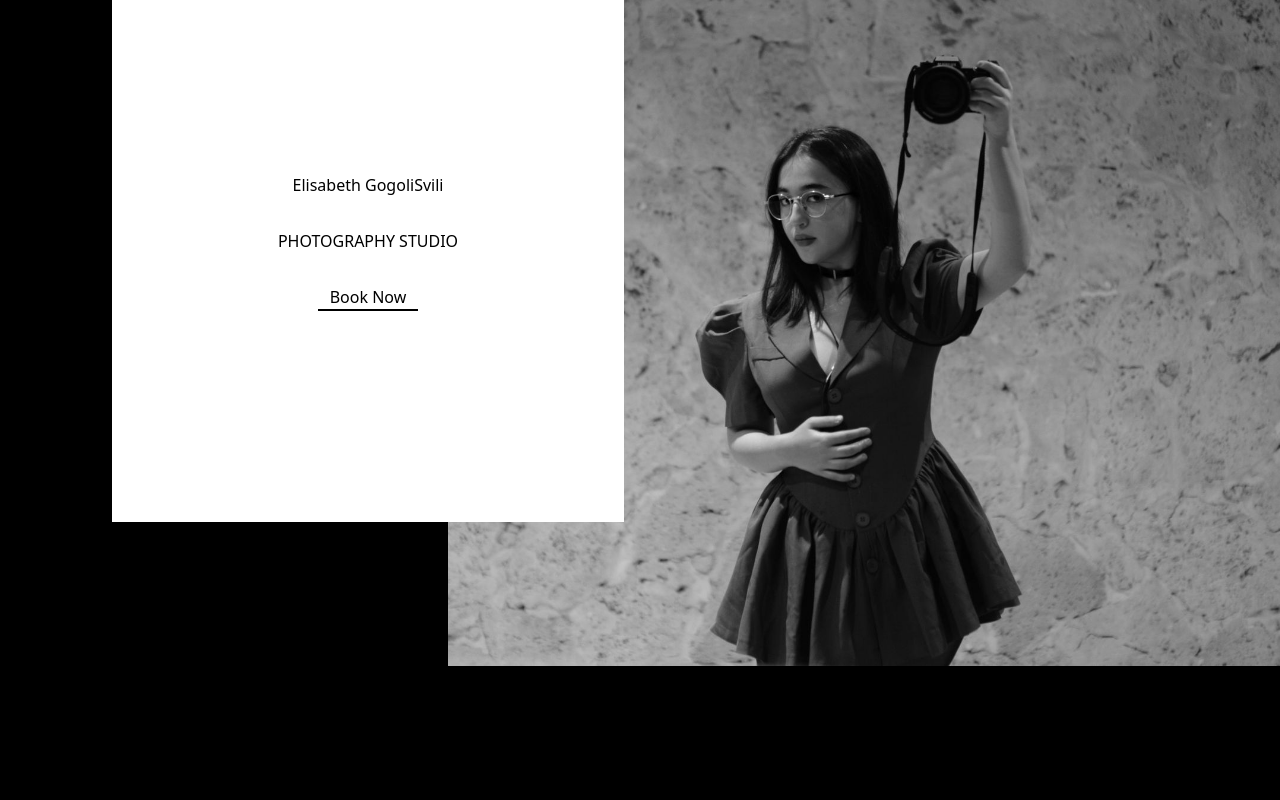
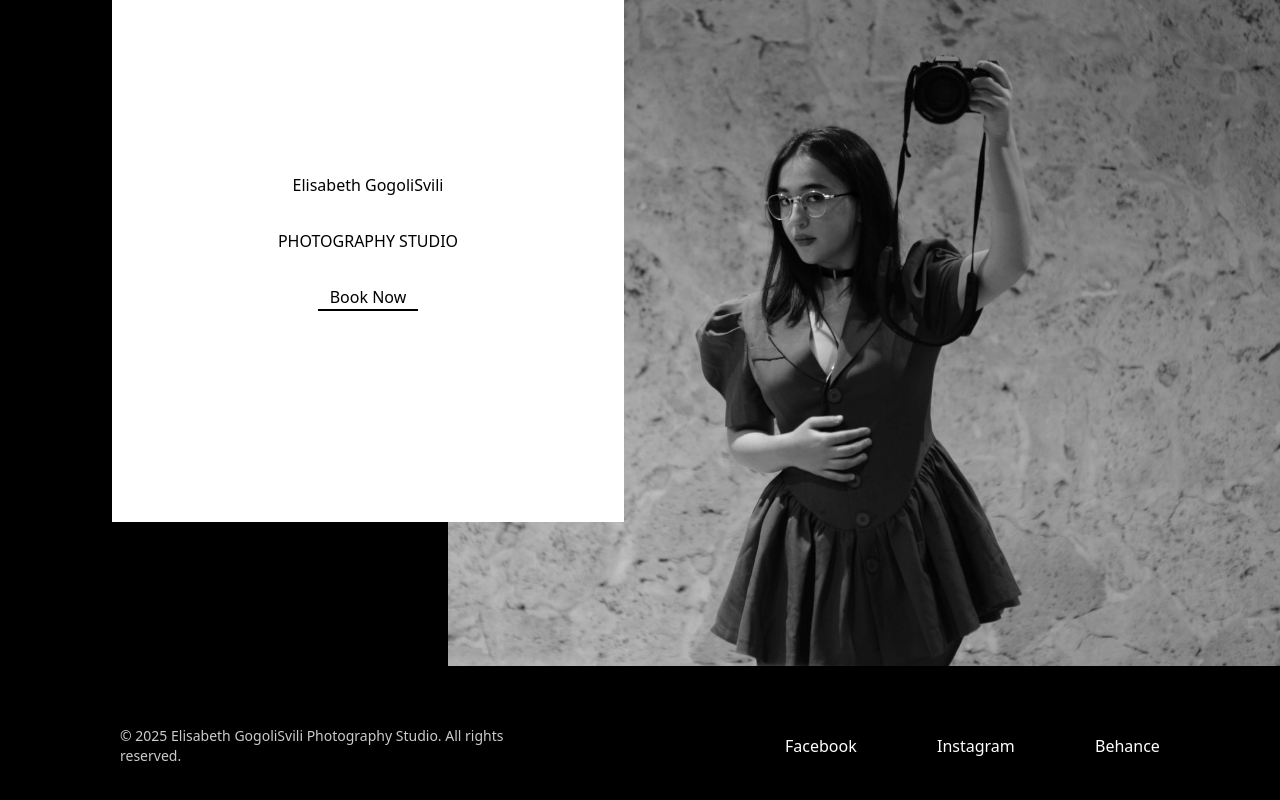
Before and after one commit to Machakhleli/Elisabeths, a React (Vite) app: page / in a window 1280 px wide. Shown: the part 254-1054 px from the top of the page. Before the commit the page ends 920 px from the top, so only its background shows below. Built offline with nearby package versions, Linux system fonts and the light colour scheme.

Commit message:
feat: created and done footer with styling

```diff
--- a/index.html
+++ b/index.html
@@ -4,7 +4,7 @@
     <meta charset="UTF-8" />
     <link rel="icon" type="image/svg+xml" href="/vite.svg" />
     <meta name="viewport" content="width=device-width, initial-scale=1.0" />
-    <title>elisabeths</title>
+    <title>Elisabeths</title>
   </head>
   <body>
     <div id="root"></div>
--- a/src/App.jsx
+++ b/src/App.jsx
@@ -1,12 +1,14 @@
 import { useState } from "react";
 import Header from "./components/Header";
 import MainPage from "./components/Main-Page";
+import Footer from "./components/Footer";
 
 function App() {
   return (
     <>
       <Header />
       <MainPage />
+      <Footer />
     </>
   );
 }
--- /dev/null
+++ b/src/components/Footer.jsx
@@ -0,0 +1,15 @@
+export default function Footer() {
+  return (
+    <footer className=" footer ">
+      <span className="footer-text">
+        © {new Date().getFullYear()} Elisabeth GogoliSvili Photography Studio.
+        All rights reserved.
+      </span>
+      <div className="footer-social-media">
+        <span className="social-link">Facebook</span>
+        <span className="social-link">Instagram</span>
+        <span className="social-link">Behance</span>
+      </div>
+    </footer>
+  );
+}
--- a/src/components/Main-Page.jsx
+++ b/src/components/Main-Page.jsx
@@ -6,7 +6,7 @@ export default function MainPage() {
       <div className=" absolute top-24 left-28 z-10 w-[40%] h-[70vh] bg-white  flex flex-col justify-center items-center gap-8 ">
         <span>Elisabeth GogoliSvili</span>
         <h1>PHOTOGRAPHY STUDIO</h1>
-        <button className=" w-[6.25rem] cursor-pointer border-b-2 border-black hover:text-gray-500 transition-colors duration-300">
+        <button className=" w-25 cursor-pointer border-b-2 border-black hover:text-gray-500 transition-colors duration-300">
           Book Now
         </button>
       </div>
@@ -14,7 +14,7 @@ export default function MainPage() {
         <img
           src={mainPhoto}
           alt="Photography of photographer"
-          className="w-full h-[100vh] object-cover "
+          className="w-full h-screen object-cover "
         />
       </div>
     </section>
--- a/src/index.css
+++ b/src/index.css
@@ -1,5 +1,4 @@
 @import "tailwindcss";
-
 
 @layer base {
   body {
@@ -9,4 +8,23 @@
   li {
     @apply cursor-pointer justify-self-center hover:text-gray-300;
   }
+
+  @import "tailwindcss";
+
+  .footer {
+    @apply w-full h-20  py-20 bg-black text-white flex justify-between items-center;
+  }
+
+  .footer-text {
+    @apply px-30 text-sm opacity-80;
+  }
+
+  .footer-social-media {
+    @apply w-[50%] flex justify-around px-20;
+  }
+
+  /* Reusable span style */
+  .social-link {
+    @apply cursor-pointer hover:text-gray-300 transition duration-300;
+  }
 }
```
